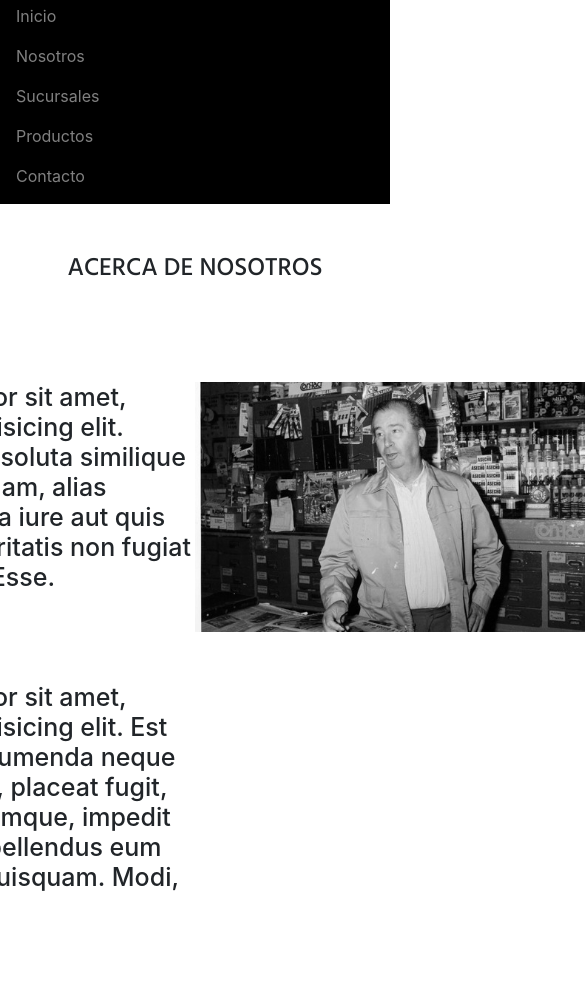
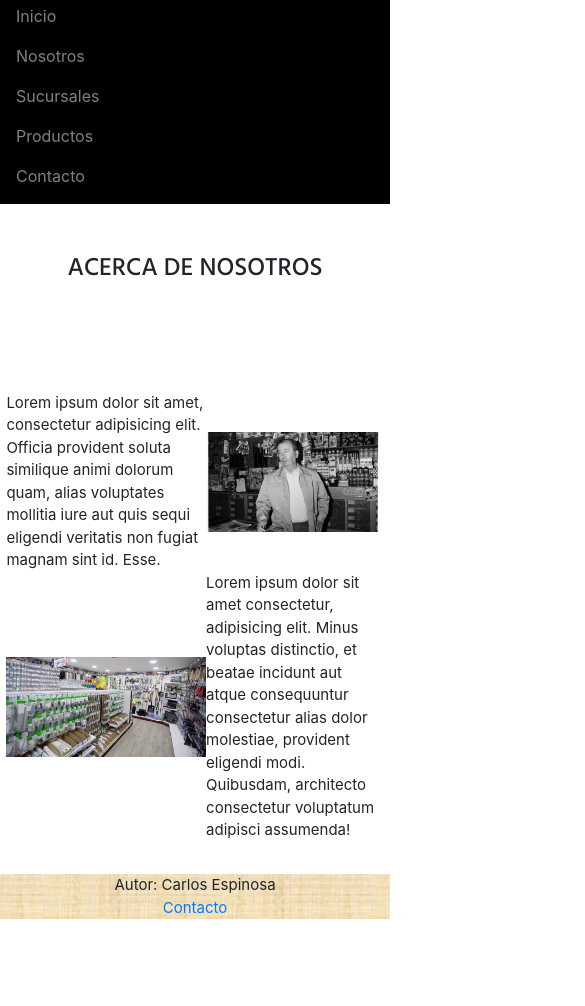
Before and after one commit to CEspinosa88/proyectoFinal, a website: page aboutUs.html in a window 390 px wide. Shown: the part 94-1100 px from the top of the page, 585 px wide, since content can reach past the window. After the commit the page ends 1013 px from the top, so only its background shows below. Drawn offline with nearby package versions, Linux system fonts and the light colour scheme.

Commit message:
mejoras en responsive

```diff
--- a/aboutUs.html
+++ b/aboutUs.html
@@ -44,15 +44,14 @@
 	<h1 class="tituloAbout">ACERCA DE NOSOTROS</h1>
 	<br>
 	<br>
-	<h1 class="aboutUs">
+	<div class="aboutUs">
 		<section id="parrafo1">Lorem ipsum dolor sit amet, consectetur adipisicing elit. Officia provident soluta similique animi dolorum quam, alias voluptates mollitia iure aut quis sequi eligendi veritatis non fugiat magnam sint id. Esse.</section>
+		<img src="media/fotovieja.jpg" alt="fotovieja" height="200px" id="fotoVieja">
+		<img src="media/fotovieja2.jpg" alt="fotoVieja2" height="180px" id="fotoVieja2">
+		<br><section id="parrafo2">Lorem ipsum dolor sit amet consectetur, adipisicing elit. Minus voluptas distinctio, et beatae incidunt aut atque consequuntur consectetur alias dolor molestiae, provident eligendi modi. Quibusdam, architecto consectetur voluptatum adipisci assumenda!
+		</section>
 		<br>
-		<img src="media/fotovieja.jpg" alt="fotovieja" height="250px" id="fotoVieja">
-		<br>
-		<section id="parrafo2">
-			Lorem ipsum dolor sit amet, consectetur adipisicing elit. Est aperiam quia assumenda neque tempore maiores, placeat fugit, odio commodi cumque, impedit enim incidunt repellendus eum doloremque id, quisquam. Modi, qui!
-		</section>
-	</h1>
+	</div>
 	<footer style="background-image: url('media/headerPattern.png');" class="piePagina">
 		Autor: Carlos Espinosa<br>
 		<a href="http://www.google.com">Contacto</a>
--- a/scss/_about.scss
+++ b/scss/_about.scss
@@ -15,11 +15,10 @@
 	display: grid;
 	grid-template-areas:
 		"parrafo1 fotoVieja"
-		"parrafo2 fotoVieja";
-	grid-template-rows: 300px 300px;
-	grid-template-columns: 400px 400px;
+		"fotoVieja2 parrafo2";
 	justify-content: center;
-	font-size: 25px;
+	font-size: 20px;
+	margin: 10px;
 }
 
 section#parrafo1 {
@@ -29,9 +28,27 @@ section#parrafo1 {
 img#fotoVieja {
 	grid-area: fotoVieja;
 	justify-content: center;
-	align-items: center;
+	align-self: center;
+}
+
+img#fotoVieja2 {
+	grid-area: fotoVieja2;
+	justify-content: center;
+	align-self: center;
 }
 
 section#parrafo2 {
 	grid-area: parrafo2;
 }
+
+@media (max-width: 576px) {
+	#fotoVieja{
+		height: 100px;
+	}
+	.aboutUs {
+		font-size: 15px;
+	}
+	#fotoVieja2{
+		height: 100px;
+	}
+}
--- a/scss/_contactos.scss
+++ b/scss/_contactos.scss
@@ -14,11 +14,9 @@
 #formulario {
 	text-align: center;
 	font-family: 'Hind', sans-serif;
-	margin: 10px 300px 10px 300px;
-	padding: 10px 0px 10px 0px;
 }
 
-@media (max-width: 567px) {
+@media (max-width: 576px) {
 	#formulario{
 		width: 100%;
 	}
@@ -27,3 +25,10 @@
 .cuadroComentarios {
   resize: none;
 }
+
+@media (max-width: 576px){
+	.cuadroComentarios{
+		width: 300px;
+		height: auto;
+	}
+}
--- a/scss/_productos.scss
+++ b/scss/_productos.scss
@@ -27,3 +27,7 @@
 	font-size: 45px;
 	font-weight: bold;
 }
+
+.table-responsive {
+	margin: 10px !important;
+}
```
Also changed, not shown: productos.html (+6 -4 lines), css/estilosCSS.css, media/fotovieja2.jpg (added).
